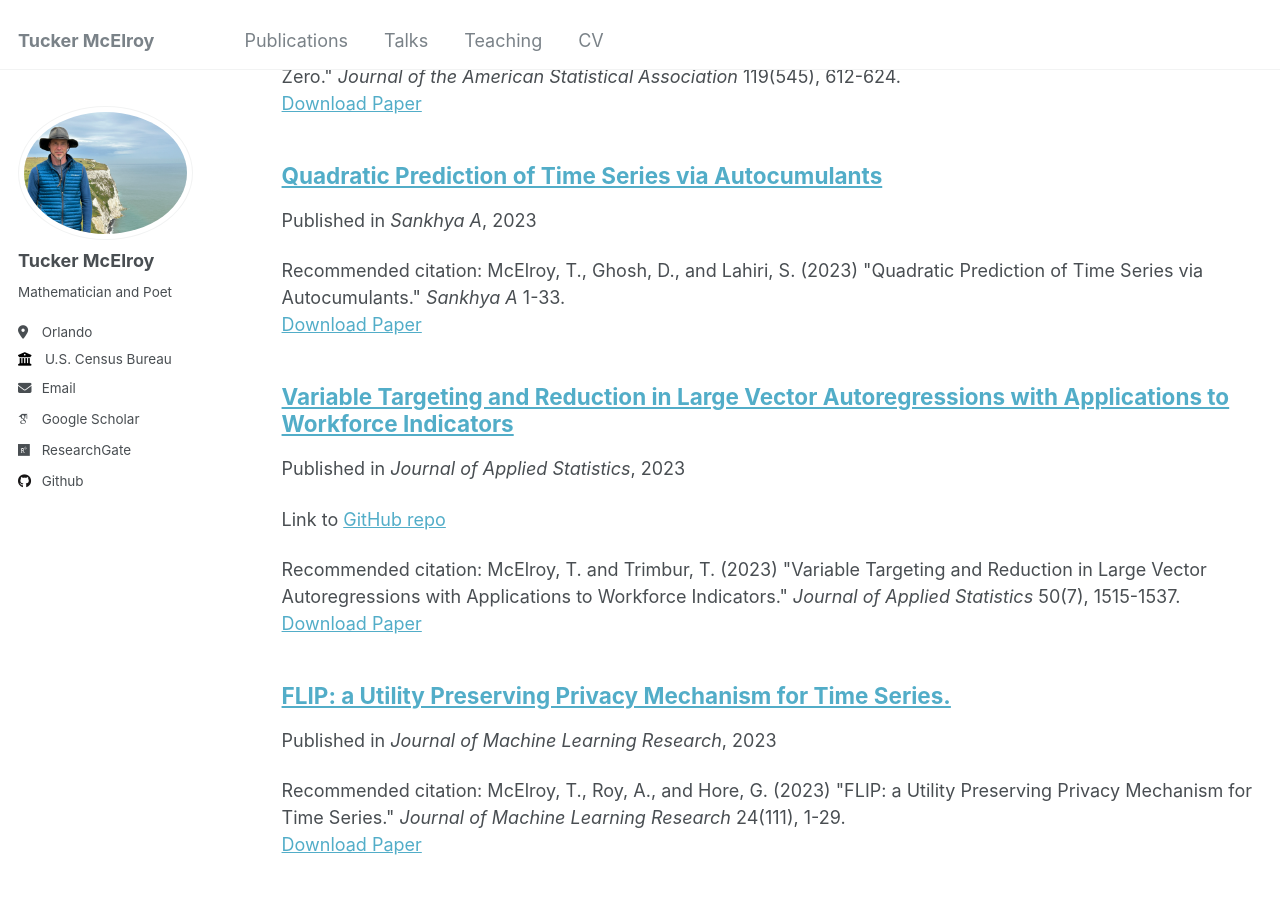
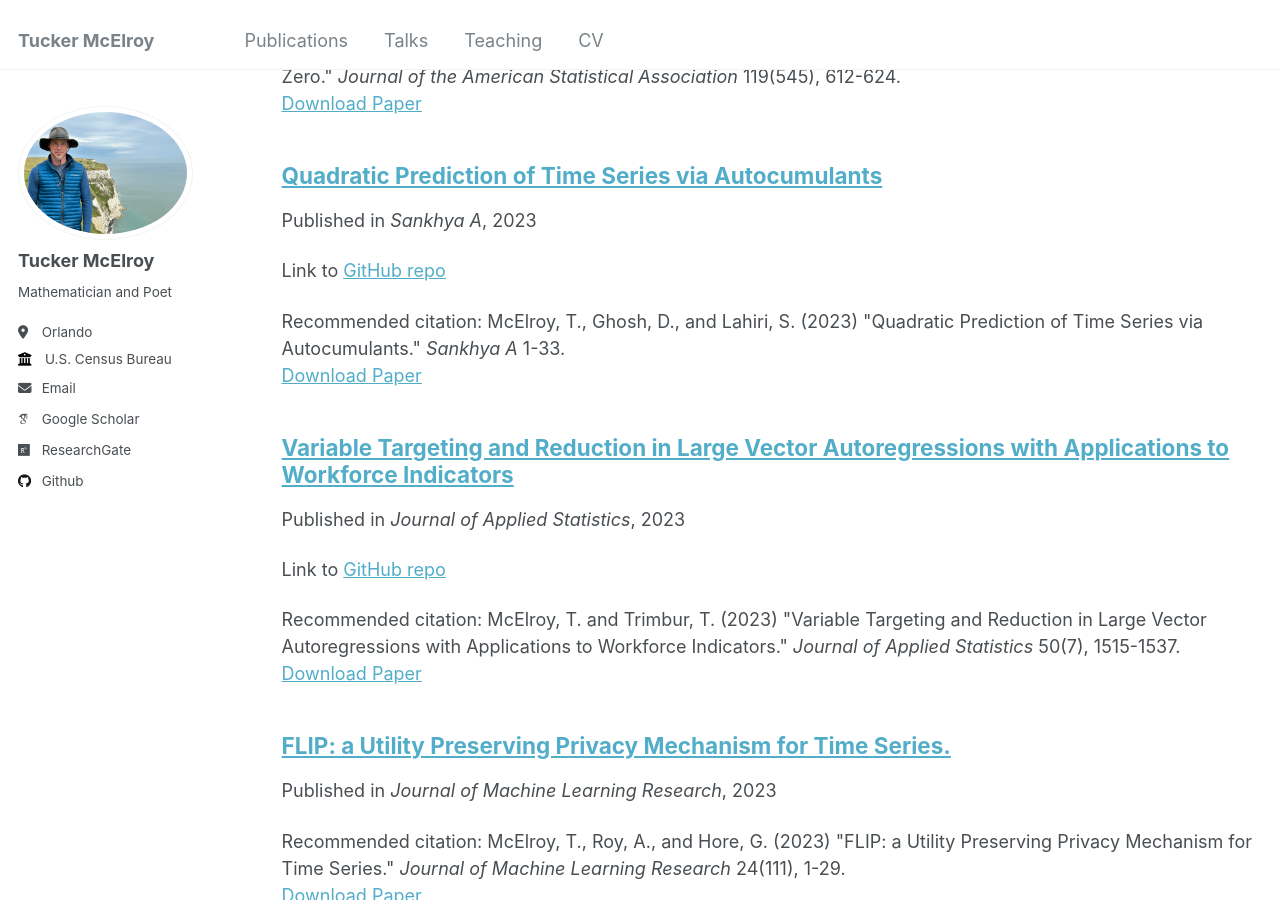
Before and after one commit to tuckermcelroy/tuckermcelroy.github.io, a Jekyll site: the page built from _pages/publications.html, in a window 1280 px wide and 900 px high, scrolled down 2125 px. Built offline with Jekyll 4.4.1, drawn with Linux system fonts in a browser that asks for light colours; some web fonts are replaced.

Commit message:
Update McElroyGhoshLahiri23.md

```diff
--- a/_publications/McElroyGhoshLahiri23.md
+++ b/_publications/McElroyGhoshLahiri23.md
@@ -3,7 +3,7 @@ title: "Quadratic Prediction of Time Series via Autocumulants"
 collection: publications
 category: manuscripts
 permalink: /publication/McElroyGhoshLahiri23
-excerpt:
+excerpt: 'Link to [GitHub repo](https://github.com/tuckermcelroy/QuadraticPrediction)'
 date: 2023-07-01
 venue: 'Sankhya A'
 slidesurl:
```
